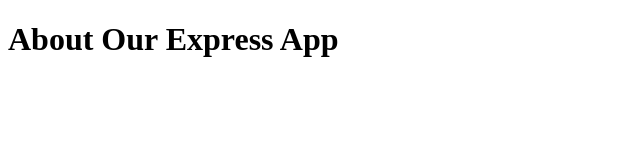
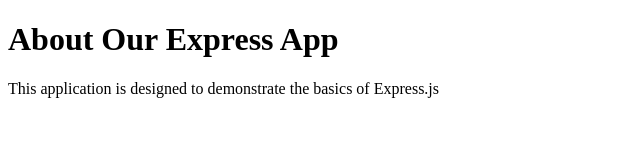
Before and after one commit to joystackinfo/myexpressapp, a website: page public/about.html in a window 1280 px wide. Shown: the whole page, without its empty margins (0-640 px from the left). Drawn offline with Linux system fonts and the light colour scheme.

Commit message:
changed index.html

```diff
--- a/public/about.html
+++ b/public/about.html
@@ -7,5 +7,6 @@
 </head>
 <body>
     <h1>About Our Express App</h1>
+    <p>This application is designed to demonstrate the basics of Express.js</p>
 </body>
 </html>
```
